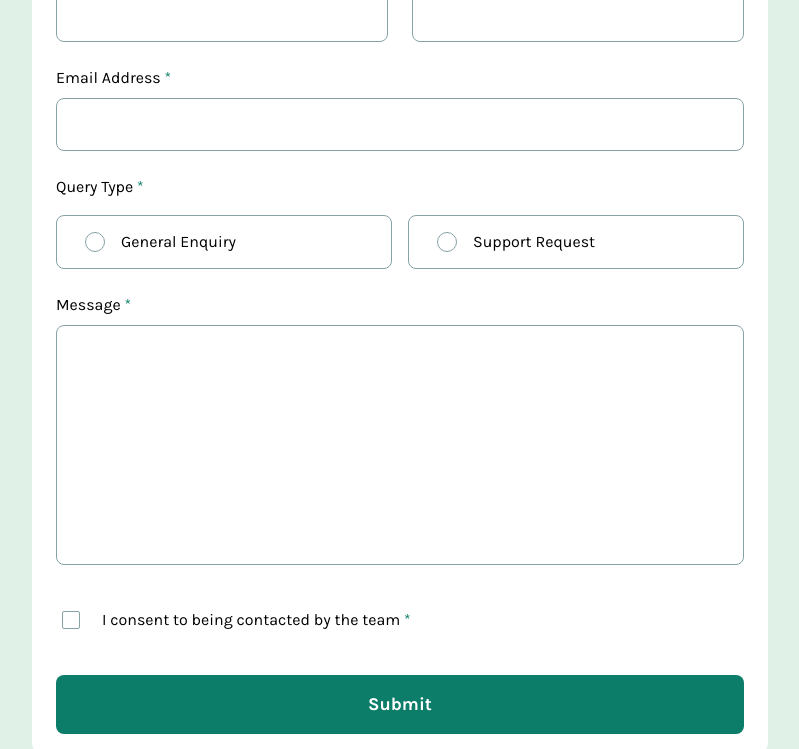
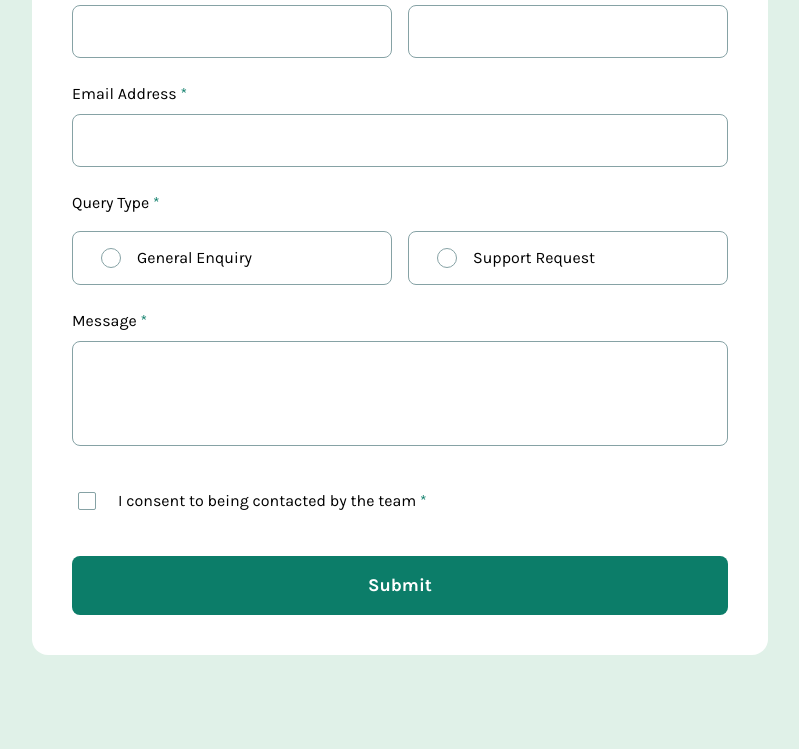
Before and after one commit to Joshk7/contact-form, a plain HTML site: page index.html in a window 1280 px wide. Shown: the part 163-912 px from the top of the page, without its empty margins (240-1039 px from the left). After the commit the page ends 850 px from the top, so only its background shows below. Drawn offline with Linux system fonts and the light colour scheme.

Commit message:
small styling changes

```diff
--- a/style.css
+++ b/style.css
@@ -118,7 +118,8 @@ h1 {
 .name {
     display: flex;
     flex-direction: column;
-    gap: 1.5rem;
+    row-gap: 1.5rem;
+    column-gap: 1rem;
 }
 
 .column {
@@ -233,6 +234,11 @@ legend {
     color: var(--white);
 }
 
+.submit:hover,
+.submit:focus {
+    background: var(--gray-900);
+}
+
 input:hover {
     border-color: var(--green-600);
 }
@@ -267,6 +273,10 @@ footer {
 }
 
 @media screen and (min-width: 40rem) {
+    section {
+        padding: 2.5rem;
+    }
+
     .name {
         flex-direction: row;
     }
@@ -274,10 +284,18 @@ footer {
     .query__list {
         flex-direction: row;
     }
+
+    .message {
+        height: 8.25rem;
+    }
 }
 
 @media screen and (min-width: 48rem) {
     section {
-        max-width: 736px;
+        max-width: 46rem;
+    }
+
+    .message {
+        height: 6.5625rem;
     }
 }
```
